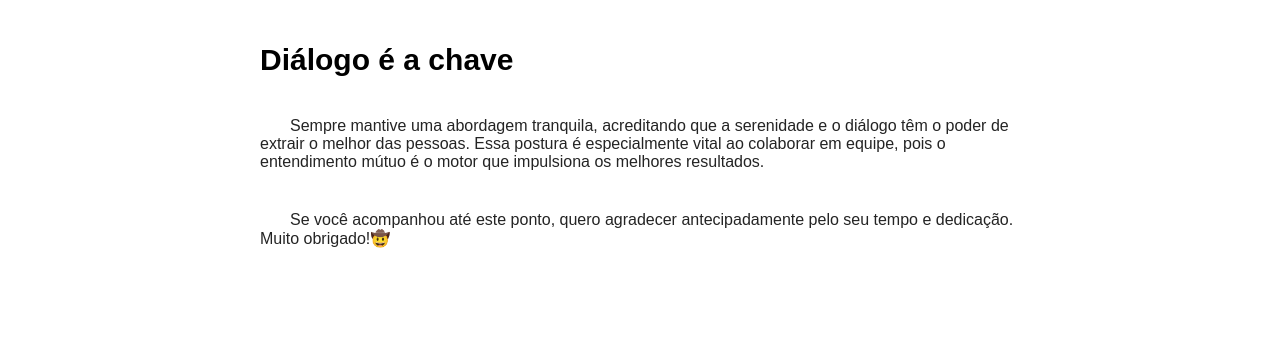
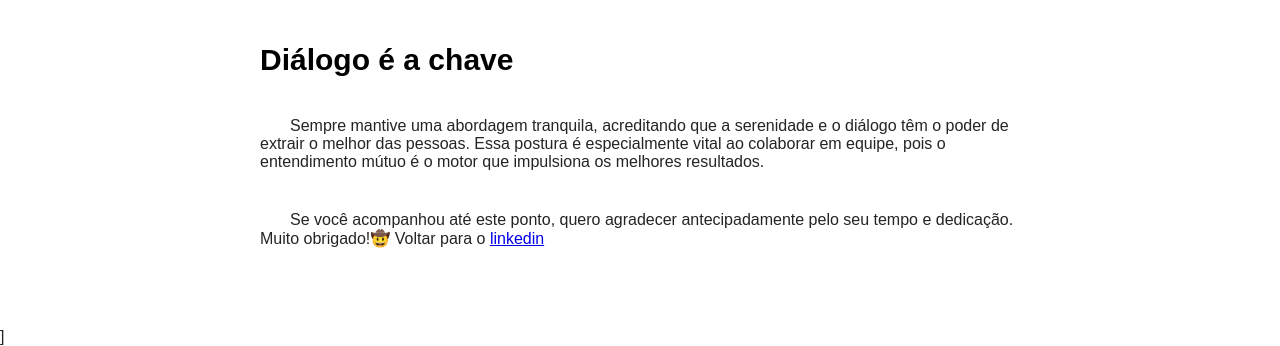
Before and after one commit to Paulo-Prado42/Parallax, a plain HTML site: page index.html in a window 1280 px wide. Shown: the part 3156-3502 px from the top of the page. Drawn offline with Linux system fonts and the light colour scheme.

Commit message:
salvo3
A pagina está pronta, sem mais erros, porém, sem o compressor de css.

```diff
--- a/index.html
+++ b/index.html
@@ -55,11 +55,12 @@
                 Sempre mantive uma abordagem tranquila, acreditando que a serenidade e o diálogo têm o poder de extrair o melhor das pessoas. Essa postura é especialmente vital ao colaborar em equipe, pois o entendimento mútuo é o motor que impulsiona os melhores resultados.
             </p>
             <p style="text-indent: 30px;">
-                Se você acompanhou até este ponto, quero agradecer antecipadamente pelo seu tempo e dedicação. Muito obrigado!🤠 <br>
+                Se você acompanhou até este ponto, quero agradecer antecipadamente pelo seu tempo e dedicação. Muito obrigado!🤠 Voltar para o
+                <a href="https://www.linkedin.com/in/paulo-prado-643462277/">linkedin</a>
             </p>
         </div>
     </section>
     </main>
 </div>
 </body>
-</html>
+</html>]
```
